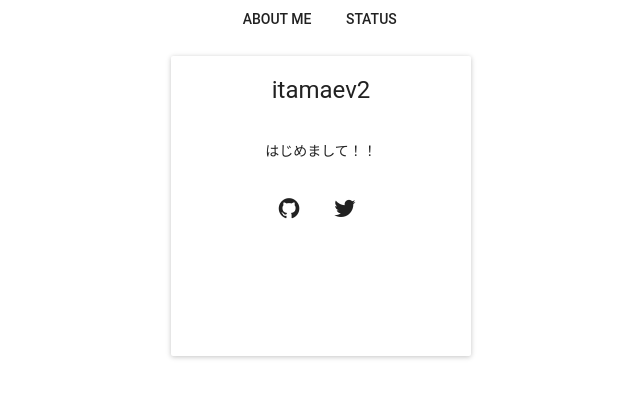
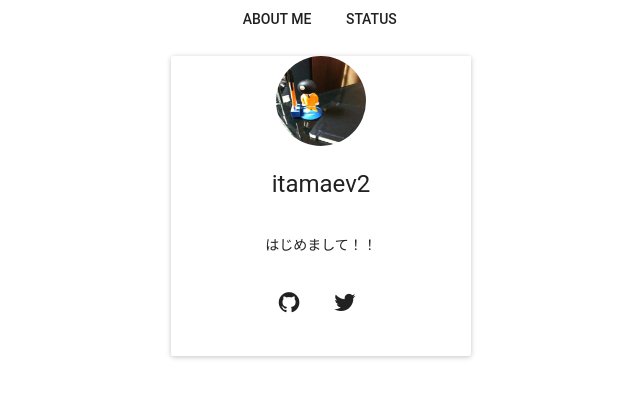
Before and after one commit to itamaev2/react-profile, a React (Create React App) app: page / in a window 1280 px wide. Shown: the top 398 px of the page, without its empty margins (319-959 px from the left). Built offline with nearby package versions, Linux system fonts and the light colour scheme; the HTML template or start-up script is replaced by a standard one; what react-tap-event-plugin would draw is missing.

Commit message:
Add avatar

```diff
--- a/src/AboutMe.js
+++ b/src/AboutMe.js
@@ -1,5 +1,5 @@
 import React from 'react';
-import { Card, CardTitle, CardText, CardActions, IconButton } from 'material-ui';
+import { Avatar, Card, CardTitle, CardText, CardActions, IconButton } from 'material-ui';
 import $ from 'jquery';
 
 export default class AboutMe extends React.Component {
@@ -37,6 +37,7 @@ export default class AboutMe extends React.Component {
     return (
       <div className="abount_me">
         <Card style={style}>
+          <Avatar src="image/itamaev2_icon.jpg" size={90} />
           <CardTitle title={this.state.name} />
           <CardText>
             {this.state.comment}
```
Also changed, not shown: public/image/itamaev2_icon.jpg (added).
